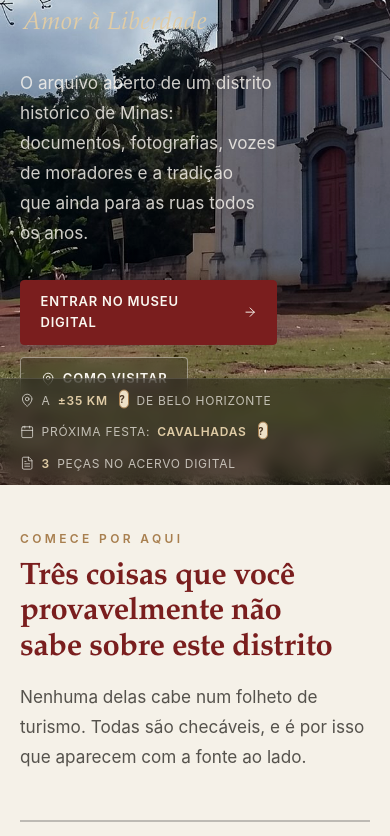
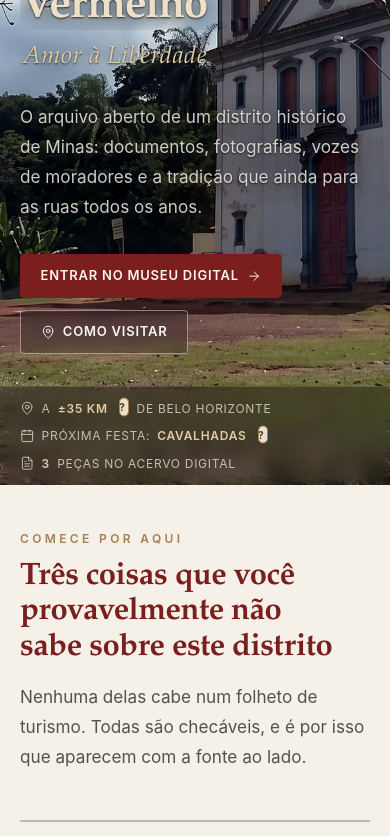
Before and after one commit to fern4ndinh0/portal-morro-vermelho, a React app: page / in a window 390 px wide. Shown: the part 359-1195 px from the top of the page. Built offline with nearby package versions, Linux system fonts and the light colour scheme; a web font is replaced by a local one.

Commit message:
Conserta o hero e o estouro de largura no celular
O hero quebrava em três pontos num aparelho de 390px, verificados em
emulação de celular:

1. A coluna de texto estava travada em min(46rem, 66vw). No desktop os
   66vw deixam a fotografia respirar à direita; no celular são 257px de
   360, e nessa medida o nome próprio quebrava em "Verme / lho" — o
   defeito que a trava existia para evitar. A trava passa a valer só a
   partir de 64rem.

2. A barra de baixo (distância, próxima festa, acervo) é absoluta. Com
   os três itens quebrando em três linhas, ela crescia para cima e
   cobria metade do botão "Como visitar". No celular ela sai do
   absoluto e vira linha da grade: empurra em vez de cobrir.

3. "Morro Vermelho" caía em cima das nuvens da fotografia e sumia. O
   véu agora sobe até onde o título começa, e o título, o lema e a
   frase ganham sombra — escurecer a fotografia inteira até salvar o
   contraste seria matar a fotografia. O terço de cima da imagem
   continua em luz plena.

Também: os endereços por extenso do verbete 24 empurravam a página para
793px num celular de 360. '.prosa a { overflow-wrap: anywhere }' quebra
dentro do endereço e o resto da prosa mantém a quebra normal.

Varredura nas 32 páginas em 360px e 390px: nenhuma estoura a largura.

Co-Authored-By: Claude Opus 5 (1M context) <noreply@anthropic.com>

```diff
--- a/src/estilo/artigo.css
+++ b/src/estilo/artigo.css
@@ -113,6 +113,14 @@
   color: var(--areia-300);
   text-transform: uppercase;
 }
+
+/* ENDEREÇO NU NÃO PODE ESTOURAR A TELA.
+   O verbete 24 publica os endereços como o documento original os traz: por
+   extenso. Um deles tem 160 caracteres e, sem permissão de quebra, empurrava
+   a página inteira para 793px num celular de 390 — a barra de rolagem
+   horizontal que não pode existir. 'anywhere' quebra dentro do endereço; o
+   resto da prosa continua com a quebra normal do português. */
+.prosa a { overflow-wrap: anywhere; }
 
 /* ==========================================================================
    4. CORPO DO ARTIGO + SUMÁRIO LATERAL
--- a/src/estilo/home.css
+++ b/src/estilo/home.css
@@ -241,16 +241,36 @@
   pointer-events: none;
 }
 /* No celular não existe "lado esquerdo": o texto ocupa a largura toda, então
-   o véu passa a vir de baixo, cobrindo o bloco inteiro de conteúdo. */
-@media (max-width: 48rem) {
+   o véu passa a vir de baixo, cobrindo o bloco inteiro de conteúdo.
+
+   A PARADA É ONDE O TÍTULO COMEÇA, e não no meio da tela: com a foto real,
+   "Morro Vermelho" cai em cima das nuvens e some. O véu tem de estar forte
+   já aos 70% de altura — o que ainda deixa o terço de cima da fotografia
+   (céu, torre, cruzeiro) em luz plena. Contraste é requisito, não gosto. */
+@media (max-width: 64rem) {
   .hero__base {
     background:
       linear-gradient(to top,
         var(--grafite-1000) 0%,
-        rgba(8, 8, 10, 0.92) 32%,
-        rgba(8, 8, 10, 0.62) 58%,
-        rgba(8, 8, 10, 0.25) 82%,
-        rgba(8, 8, 10, 0.1) 100%);
+        rgba(8, 8, 10, 0.95) 42%,
+        rgba(8, 8, 10, 0.88) 64%,
+        rgba(8, 8, 10, 0.66) 77%,
+        rgba(8, 8, 10, 0.30) 90%,
+        rgba(8, 8, 10, 0.10) 100%);
+  }
+  /* Com o véu subindo, o enquadramento sobe junto: assim o que fica na faixa
+     clara é a torre e a cruz, e não o chão. */
+  .hero__midia { object-position: 50% 42% !important; }
+
+  /* O véu sozinho não salva tipo branco em cima de nuvem branca, e escurecer
+     a fotografia inteira até salvar seria matar a fotografia. A sombra no
+     texto resolve o ponto exato onde o problema está — as letras — e deixa a
+     imagem viva. Vale para o título, o lema e a frase: é o bloco todo que
+     cai sobre o céu. */
+  .hero__titulo,
+  .hero__lema,
+  .hero__frase {
+    text-shadow: 0 1px 2px rgba(0, 0, 0, 0.7), 0 2px 22px rgba(0, 0, 0, 0.85);
   }
 }
 
@@ -263,8 +283,15 @@
 /* Agrupa o texto do hero para que, no modo retrato, ele seja UM item de grade
    ao lado da moldura — e não cinco itens se espalhando pelas colunas. */
 /* Em tela cheia o texto não pode atravessar o monitor inteiro: a coluna de
-   leitura fica à esquerda e o footage respira à direita. */
-.hero__texto { min-width: 0; max-width: min(46rem, 66vw); }
+   leitura fica à esquerda e o footage respira à direita.
+
+   NO CELULAR NÃO EXISTE "ao lado": 66vw de 390px são 257px, e nessa medida
+   o nome próprio quebra em "Verme / lho" — exatamente o defeito que a trava
+   existe para evitar. Abaixo de 64rem a coluna ocupa a largura toda. */
+.hero__texto { min-width: 0; }
+@media (min-width: 64rem) {
+  .hero__texto { max-width: min(46rem, 66vw); }
+}
 
 .hero__olho {
   display: flex;
@@ -361,6 +388,26 @@ html:not([data-revelar-ativo]) .hero__linha > span { transform: none; }
 .hero__barra strong { color: var(--areia-300); font-weight: 600; }
 .hero__barra-item { display: inline-flex; align-items: center; gap: 0.45rem; }
 .hero__barra .icone { width: 0.9rem; height: 0.9rem; }
+
+/* NO CELULAR A BARRA SAI DO ABSOLUTO E ENTRA NO FLUXO.
+   Presa ao rodapé do hero, com os três itens quebrando em três linhas, ela
+   cresce para cima e passa por cima dos botões — o "Como visitar" ficava
+   metade escondido. Virando linha da grade, ela empurra em vez de cobrir.
+   align-content: end mantém as duas linhas (conteúdo e barra) no pé da
+   tela, que é onde o hero as quer. */
+@media (max-width: 64rem) {
+  .hero {
+    align-content: end;
+    padding-bottom: 0;
+  }
+  .hero__barra {
+    position: static;
+    inset: auto;
+    margin-top: var(--e-6);
+    justify-content: flex-start;
+    gap: var(--e-2) var(--e-4);
+  }
+}
 
 /* Convite para rolar: uma linha que desce devagar. Sem animate-bounce. */
 .hero__rolar {
```
